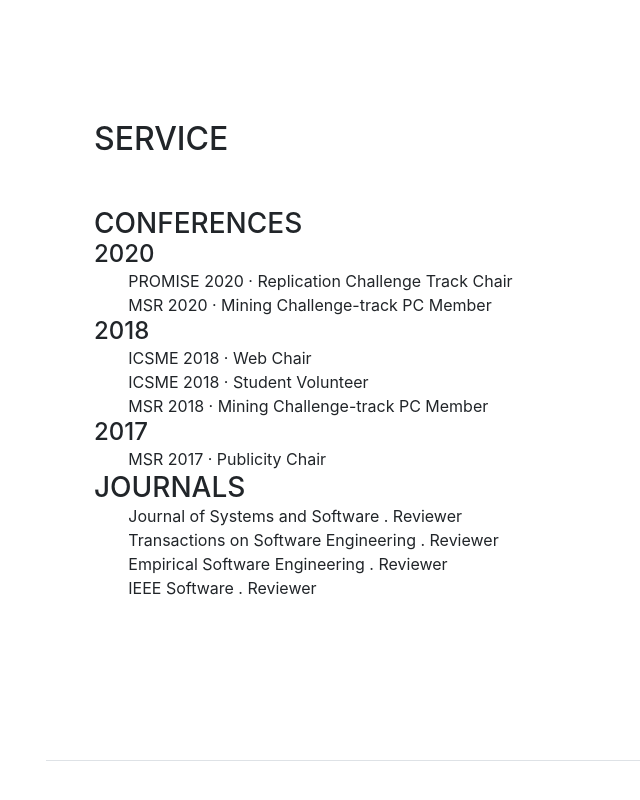
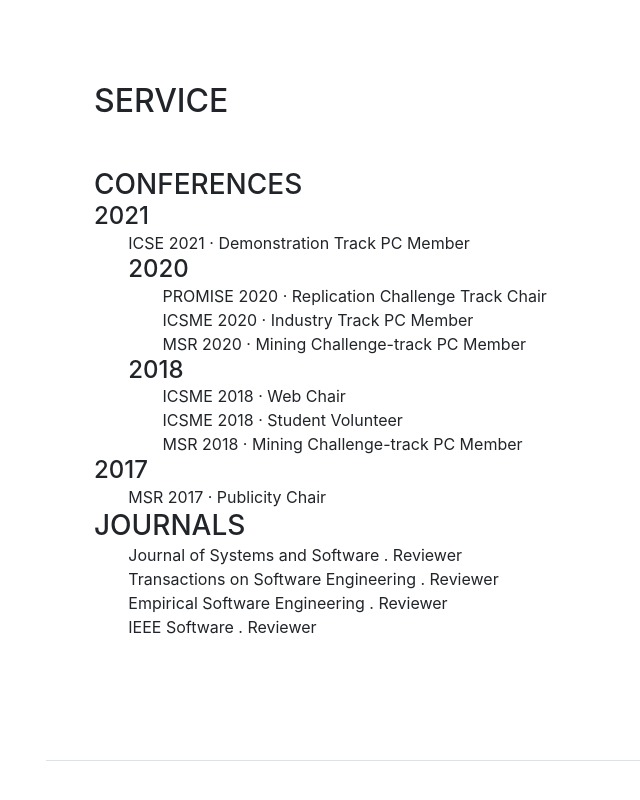
Before and after one commit to Gemarodri/PersonalWeb, a website with bundled scripts: page index.html in a window 1280 px wide. Shown: the part 4122-4922 px from the top of the page, without its empty margins (226-866 px from the left). Built offline with nearby package versions, Linux system fonts and the light colour scheme; a web font is replaced by a local one.

Commit message:
Update index.html

```diff
--- a/index.html
+++ b/index.html
@@ -291,9 +291,13 @@
         <div class="my-auto">
           <h2 class="mb-5">Service</h2>
           <h3 class="mb-0">Conferences</h3>
+          <h4 class="mb-0">2021</h4>
+            <ul class="fa-ul mb-0">
+              <li> ICSE 2021 · Demonstration Track PC Member </li>
           <h4 class="mb-0">2020</h4>
             <ul class="fa-ul mb-0">
               <li> PROMISE 2020 · Replication Challenge Track Chair </li>
+              <li> ICSME 2020 · Industry Track PC Member </li>
               <li> MSR 2020 · Mining Challenge-track PC Member </li>
             </ul>
           <h4 class="mb-0">2018</h4>
```
